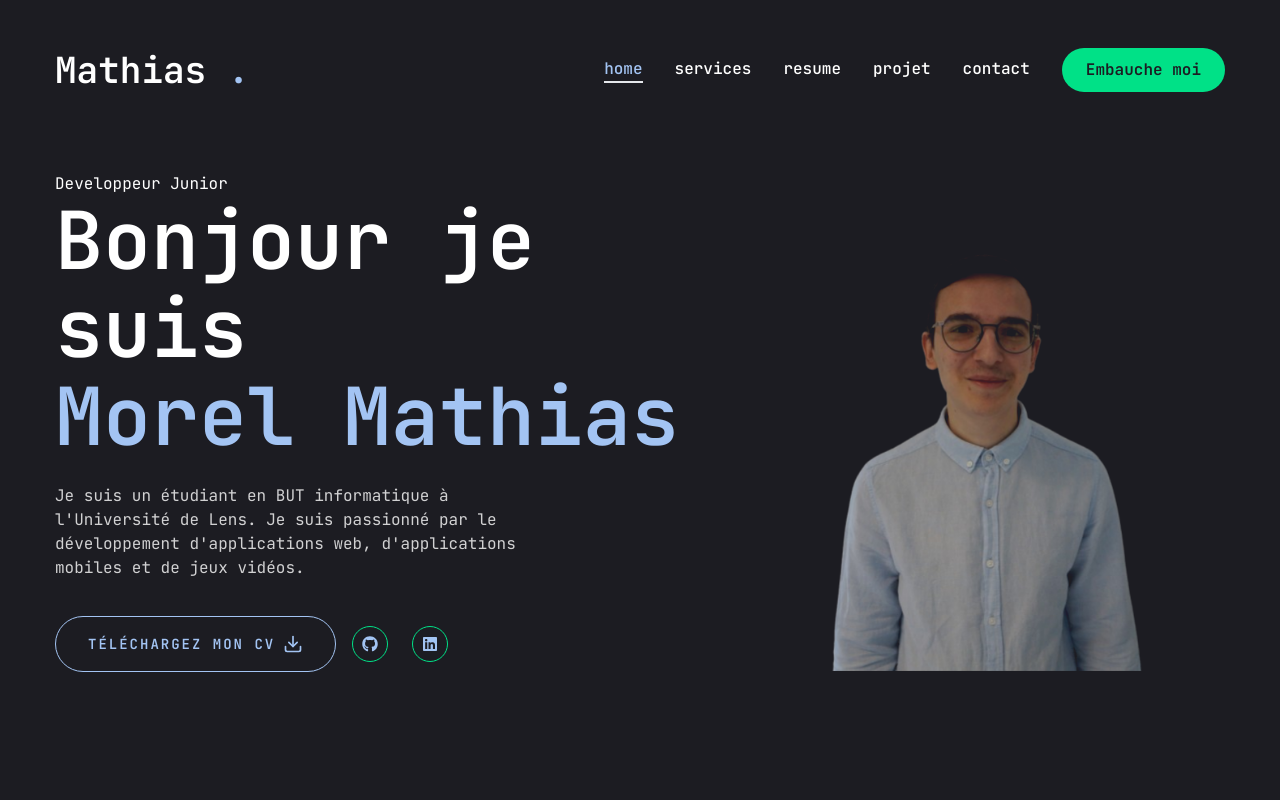
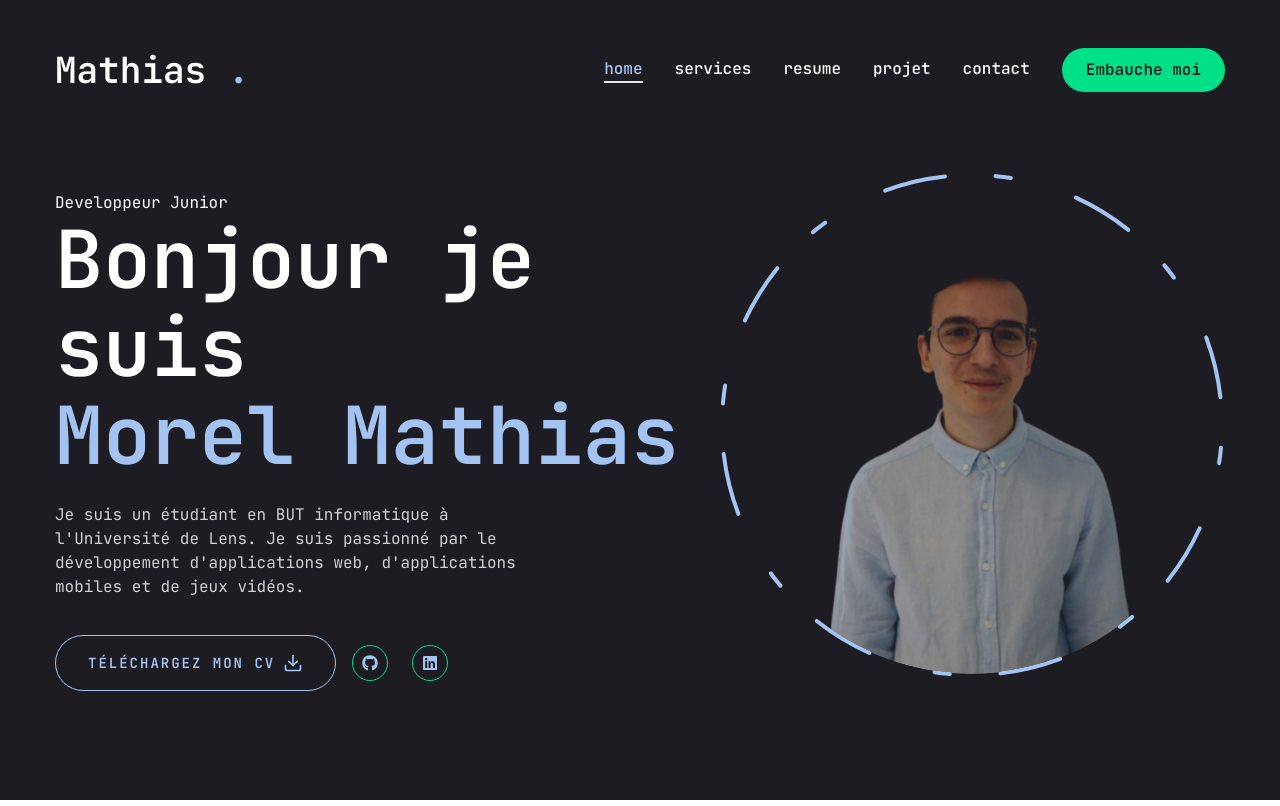
Before and after one commit to Mathias92-cmd/portfolio, a Next.js app: page / in a window 1280 px wide. Built offline with nearby package versions, Linux system fonts and the light colour scheme.

Commit message:
animation cercle photo

```diff
--- a/app/page.jsx
+++ b/app/page.jsx
@@ -8,7 +8,7 @@
         <section className="h-full flex justify-center items-center">
             <div className="container mx-auto h-full">
                 <div className="flex flex-col xl:flex-row items-center justify-between xl:pt-8 xl:pb-24">
-                    <div className="text-center xl:text-left">
+                    <div className="text-center xl:text-left order-2 xl:order-none">
                         <span>Developpeur Junior</span>
                         <h1 className="h1 mb-6">
                             Bonjour je suis <br/> <span className="text-accent">Morel Mathias</span>
@@ -30,7 +30,7 @@
                             </div>
                         </div>
                     </div>
-                    <div>
+                    <div className="order-1 xl:order-none mb-8 xl:mb-8">
                         <Photo />
                     </div>
                 </div>
--- a/components/Photo.jsx
+++ b/components/Photo.jsx
@@ -3,26 +3,56 @@
 import { motion } from "framer-motion";
 import Image from "next/image";
 
-
 const Photo = () => {
-    return <div className="w-full h-full relative">
-        <motion.div initial={{opacity: 0}}
-                    animate={{opacity:1
-                    , transition: {delay : 2, duration:0.4, ease:"easeIn"},
-                        }}
-        >
-
-            <div className="w-[298px] h-[298px] xl:w-[498px] xl:h-[498px]
-             mix-blend-lighten">
+    return (
+        <div className="w-full h-full flex items-center justify-center relative">
+            <motion.div
+                initial={{ opacity: 0 }}
+                animate={{
+                    opacity: 1,
+                    transition: { delay: 2, duration: 0.4, ease: "easeIn" },
+                }}
+                className="w-[298px] h-[298px] xl:w-[498px] xl:h-[498px] mix-blend-lighten absolute"
+                style={{ clipPath: "circle(50%)" }}
+            >
                 <Image
-                    src="/p1ng2.png"
-                    priority quality={100}
+                    src="/p1ng-removebg-preview.png"
+                    priority
+                    quality={100}
                     fill
                     alt=""
-                    className="object-contain"/>
-            </div>
-        </motion.div>
-    </div>
-}
+                    className="object-contain"
+                />
+            </motion.div>
+
+            <motion.svg
+                className="w-[300px] xl:w-[506px] h-[300px] xl:h-[506px]"
+                fill="transparent"
+                viewBox="0 0 506 506"
+                xmlns="http://www.w3.org/2000/svg"
+            >
+                <motion.circle
+                    cx="253"
+                    cy="253"
+                    r="250"
+                    stroke="#a3c4f3"
+                    strokeWidth="4"
+                    strokeLinecap="round"
+                    strokeLinejoin="round"
+                    initial={{ strokeDasharray: "24 10 0 0" }}
+                    animate={{
+                        strokeDasharray: ["15 120 25 25", "16 25 92 72", "4 250 22 22"],
+                        rotate: [120, 360],
+                        transition: {
+                            duration: 20,
+                            repeat: Infinity,
+                            ease: "linear",
+                        },
+                    }}
+                />
+            </motion.svg>
+        </div>
+    );
+};
 
 export default Photo;
```
Also changed, not shown: public/p1ng-removebg-preview.png (added).
